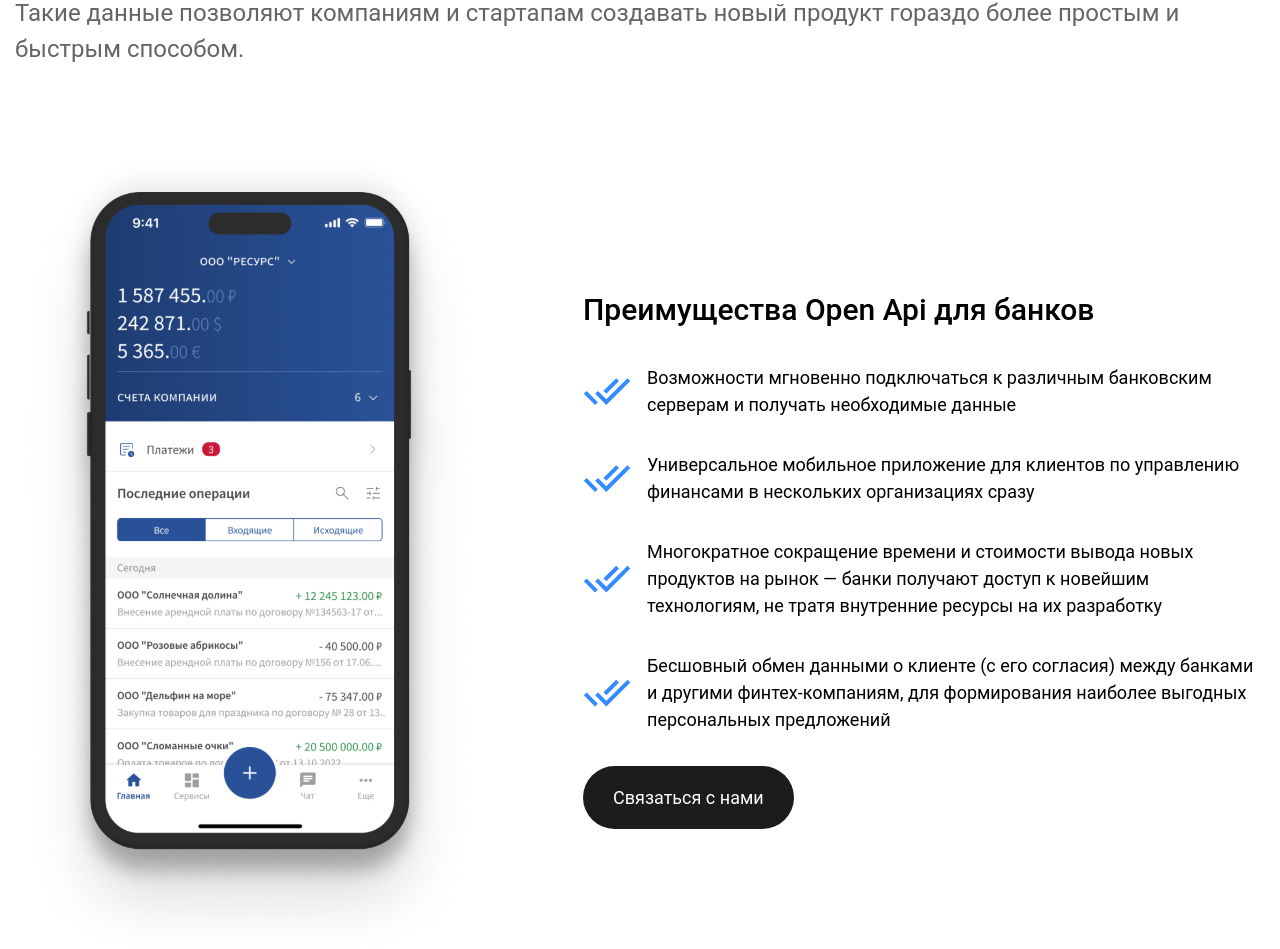
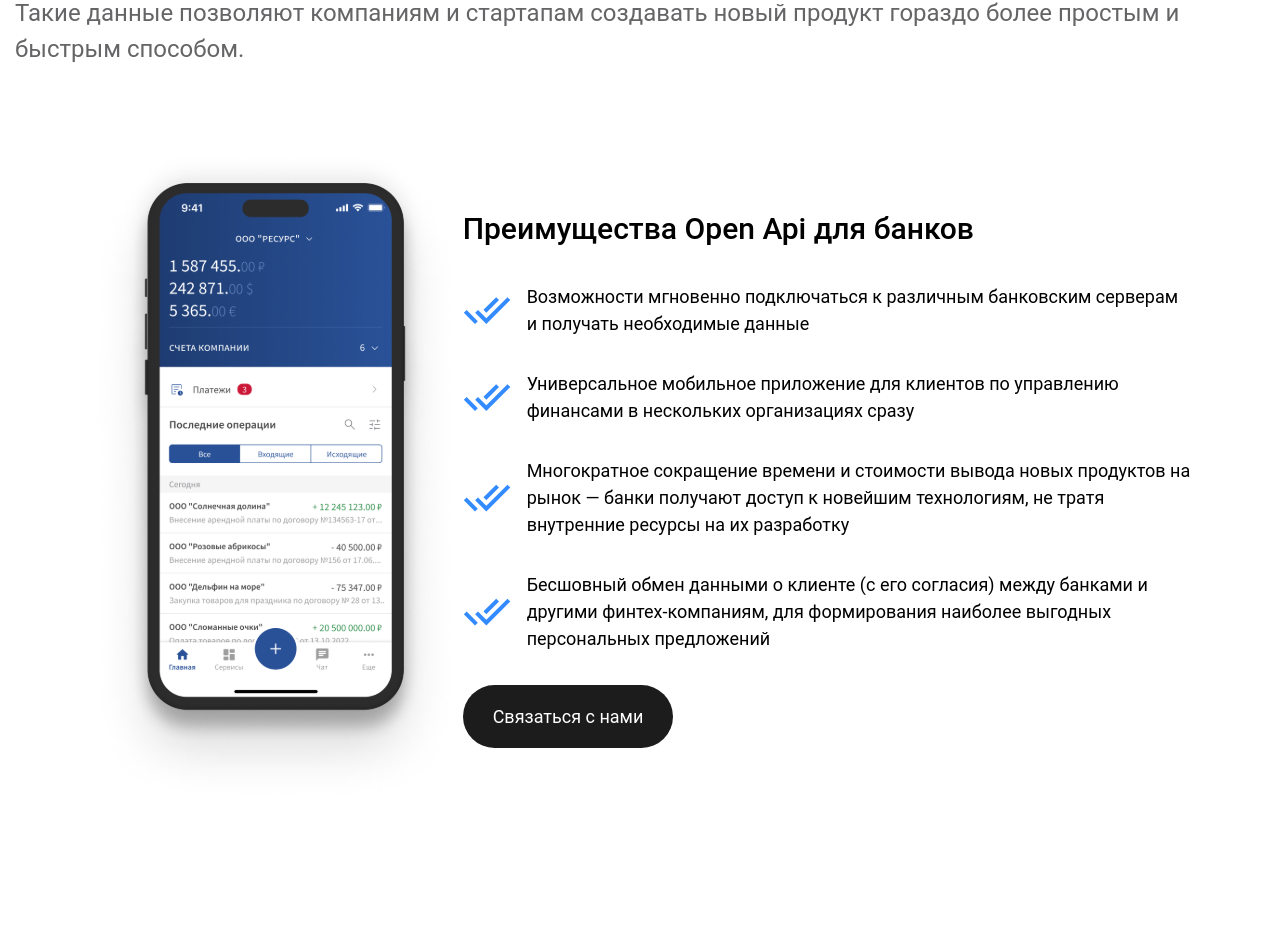
Before and after one commit to kulichkov21/finul, a React (Create React App) app: page / in a window 1280 px wide. Shown: the part 2066-3015 px from the top of the page. Built offline with nearby package versions, Linux system fonts and the light colour scheme.

Commit message:
add openApi

```diff
--- a/src/components/projects/components/open-banking-api/OpenBankingApi.module.scss
+++ b/src/components/projects/components/open-banking-api/OpenBankingApi.module.scss
@@ -41,19 +41,16 @@
     display: flex;
     justify-content: space-between;
     align-items: center;
-    gap: 100px;
+    gap: 6.265vw;
 
-    //@include for-size(l) {
-    //  flex-direction: column;
-    //}
+    @include for-size(l) {
+      gap: 0;
+    }
 
     &__image {
-      //@include for-size(xl) {
-      //  width: 460px;
-      //}
-      //@include for-size(l) {
-      //  width: 400px;
-      //}
+      @include for-size(xl) {
+        width: 29.32vw;
+      }
     }
 
     &__content {
```
